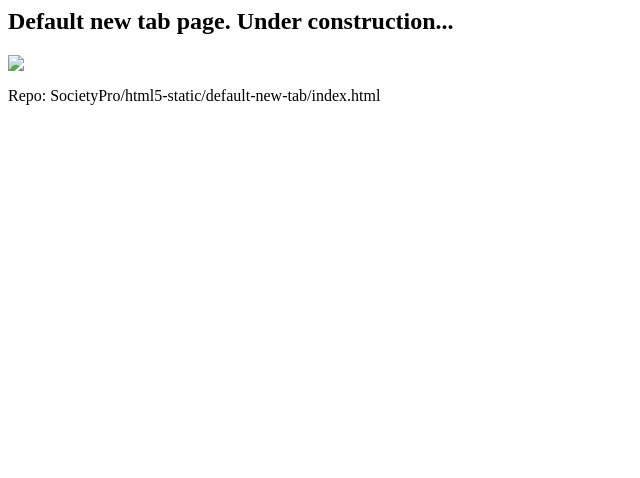
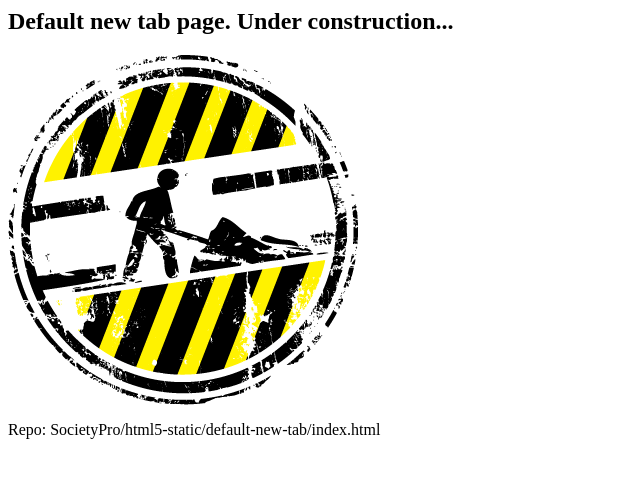
Before and after one commit to SocietyPro/html5-static, a plain HTML site: page default-new-tab/index.html in a window 1280 px wide. Shown: the whole page, without its empty margins (0-640 px from the left). Drawn offline with Linux system fonts and the light colour scheme.

Commit message:
Fixed broken image

```diff
--- a/default-new-tab/index.html
+++ b/default-new-tab/index.html
@@ -1,3 +1,3 @@
 <h2>Default new tab page. Under construction...</h2>
-<img src="images/underconstruction.png">
+<img src="../underconstruction/images/underconstruction.png">
 <p>Repo: SocietyPro/html5-static/default-new-tab/index.html</p>
```
